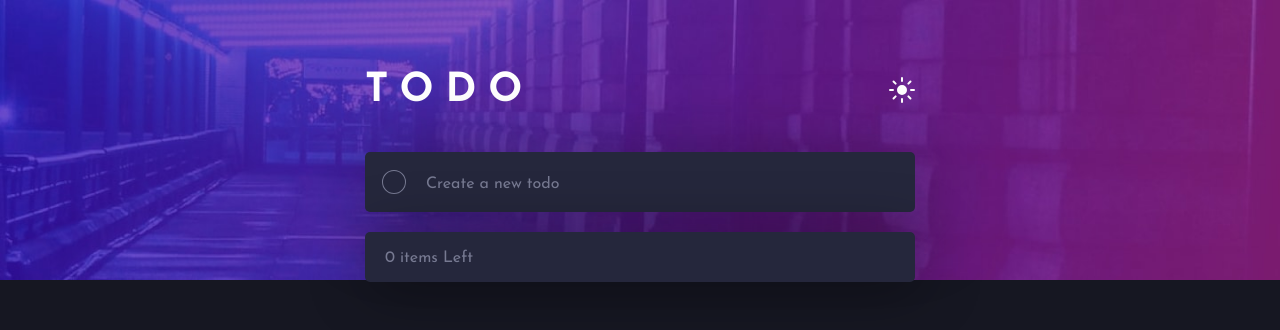
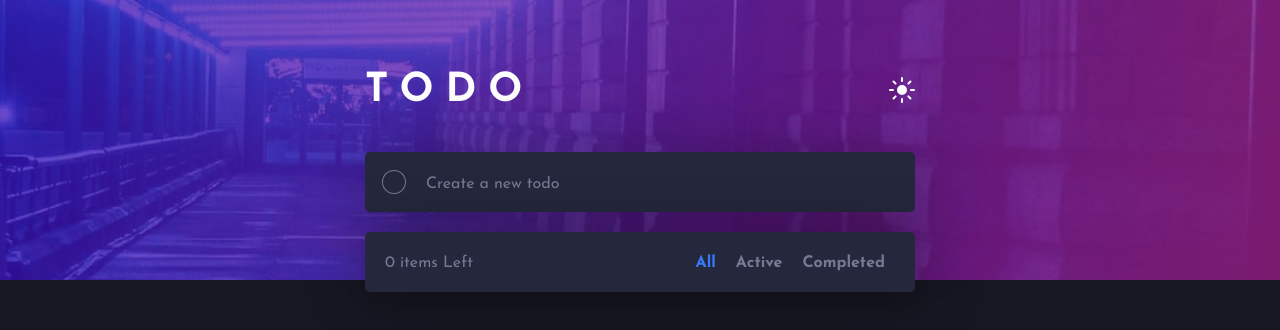
Before and after one commit to faha1999/todo-app, a React (Create React App) app: page / in a window 1280 px wide. Shown: the top 330 px of the page. Built offline with nearby package versions, Linux system fonts and the light colour scheme.

Commit message:
added filter

```diff
--- /dev/null
+++ b/src/assets/styles/scss/components/_filters.scss
@@ -0,0 +1,31 @@
+.for-mobile {
+  margin-top: 15px;
+  width: 90%;
+}
+
+.for-mobile .filters {
+  display: flex;
+  justify-content: space-between;
+  align-content: center;
+  width: 100%;
+  background: red;
+  padding: 15px 10% 13px;
+  border-radius: 5px;
+  box-shadow: 5px 5px 50px rgba(0, 0, 0, 0.4);
+}
+
+.filters button {
+  font-weight: 600;
+  padding: 5px 10px;
+  background: transparent;
+  border: none;
+  outline: none;
+  transition: 0.3s;
+  cursor: pointer;
+}
+
+.filters .active-filter,
+.filters .active-filter:hover,
+.filters .active-filter:focus {
+  color: hsl(220, 98%, 61%);
+}
--- a/src/assets/styles/scss/style.scss
+++ b/src/assets/styles/scss/style.scss
@@ -5,3 +5,4 @@
 @import './components/header';
 @import './components/TodoInput';
 @import './components/toDo';
+@import './components/filters';
--- a/src/components/Filters.jsx
+++ b/src/components/Filters.jsx
@@ -0,0 +1,41 @@
+import React, { useState } from 'react';
+import { filterTasks } from '../utilities/filter';
+
+export const Filters = ({ setFilter }) => {
+  const [filter, updateFilter] = useState('all');
+
+  const clickHandler = (e) => {
+    updateFilter(e.target.value);
+    filterTasks(e.target.value, setFilter);
+  };
+
+  return (
+    <div className="filters">
+      <button
+        value="all"
+        className={`filter-btn--all ${filter === 'all' ? 'active-filter' : ''}`}
+        onClick={clickHandler}
+      >
+        All
+      </button>
+      <button
+        value="active"
+        className={`filter-btn--active ${
+          filter === 'active' ? 'active-filter' : ''
+        }`}
+        onClick={clickHandler}
+      >
+        Active
+      </button>
+      <button
+        value="completed"
+        className={`filter-btn--completed ${
+          filter === 'completed' ? 'active-filter' : ''
+        }`}
+        onClick={clickHandler}
+      >
+        Completed
+      </button>
+    </div>
+  );
+};
--- a/src/components/Footer.jsx
+++ b/src/components/Footer.jsx
@@ -1,10 +1,14 @@
 import React from 'react';
+import { Filters } from './Filters';
 import { TaskLeft } from './TaskLeft';
 
 export const Footer = ({ tasks, setTasks, setFilter }) => {
   return (
     <div className="items-filters-clear-container">
       <TaskLeft items={tasks} />
+      <div className="for-desktop">
+        <Filters setFilter={setFilter} />
+      </div>
     </div>
   );
 };
--- /dev/null
+++ b/src/utilities/filter.jsx
@@ -0,0 +1,5 @@
+const filterTasks = (filter, setFilter) => {
+  setFilter(filter);
+};
+
+export { filterTasks };
```
Also changed, not shown: src/assets/styles/scss/components/_taskLeft.scss (+9 -0 lines), src/assets/styles/css/style.min.css, 1 other file (tests, documents, lock files or other folders).
